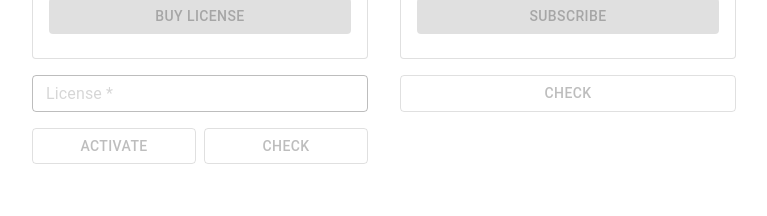
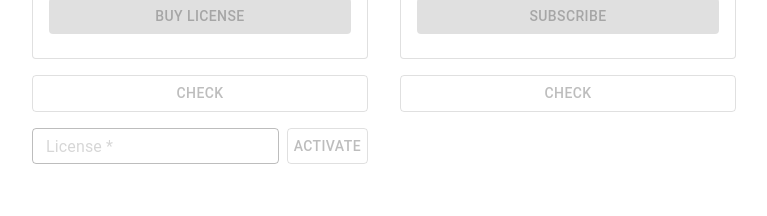
Before and after one commit to mthli/lemontree, a React (Create React App) app: page / in a window 1280 px wide. Shown: the part 442-658 px from the top of the page, without its empty margins (256-1023 px from the left). Built offline with nearby package versions, Linux system fonts and the light colour scheme; no server answers.

Commit message:
chore: update order style

```diff
--- a/src/App.tsx
+++ b/src/App.tsx
@@ -82,6 +82,7 @@ const App = () => {
       >
         <Order
           userId={userId}
+          userToken={userToken}
           email={email}
           width={WIDTH}
           marginTop='32px'
--- a/src/Order.tsx
+++ b/src/Order.tsx
@@ -13,11 +13,13 @@ const ORDER_VARIANT_ID = '109551'
 
 const Order = ({
   userId = '',
+  userToken = '',
   email = '',
   width,
   marginTop,
 }: {
   userId?: string,
+  userToken?: string,
   email?: string,
   width?: string,
   marginTop?: string,
@@ -44,25 +46,33 @@ const Order = ({
         checkoutUrl={checkoutUrl}
         anonymous={!userId}
       />
-      <OutlinedInput
-        placeholder={`${t('license').toString()} *`}
-        size='small'
-        sx={{ width, height: '36.5px', mt: 2 }}
-        disabled={!userId}
-        onChange={({ target: { value = '' } = {} }) => setLicense(value.trim())}
-      />
+      <Button
+        variant='outlined'
+        sx={{ width, mt: 2 }}
+        disabled={!userToken}
+        onClick={() => {
+          // TODO
+        }}
+      >
+        {t('check').toString()}
+      </Button>
       <Box
         sx={{
           display: 'flex',
           flexDirection: 'row',
-          alignItems: 'center',
-          justifyContent: 'center',
           mt: 2,
         }}
       >
+        <OutlinedInput
+          placeholder={`${t('license').toString()} *`}
+          size='small'
+          sx={{ width: '100%', height: '36.5px' }}
+          disabled={!userId}
+          onChange={({ target: { value = '' } = {} }) => setLicense(value.trim())}
+        />
         <Button
           variant='outlined'
-          sx={{ width: '100%' }}
+          sx={{ ml: 1 }}
           disabled={!userId || !license}
           onClick={() => {
             // TODO
@@ -70,16 +80,6 @@ const Order = ({
         >
           {t('activate').toString()}
         </Button>
-        <Button
-          variant='outlined'
-          sx={{ width: '100%', ml: 1 }}
-          disabled={!userId || !license}
-          onClick={() => {
-            // TODO
-          }}
-        >
-          {t('check').toString()}
-        </Button>
       </Box>
     </Box>
   )
--- a/src/i18n.ts
+++ b/src/i18n.ts
@@ -34,7 +34,7 @@ const resources = {
       'has_signed_in': '已登录 ✅',
       'thanks': '感谢您的资瓷 🖤',
       'variant': '产品变体',
-      'check': '检查',
+      'check': '校验',
       'usd': '美元',
 
       '30_days_validity': '• 30 天有效期 🌖',
```
